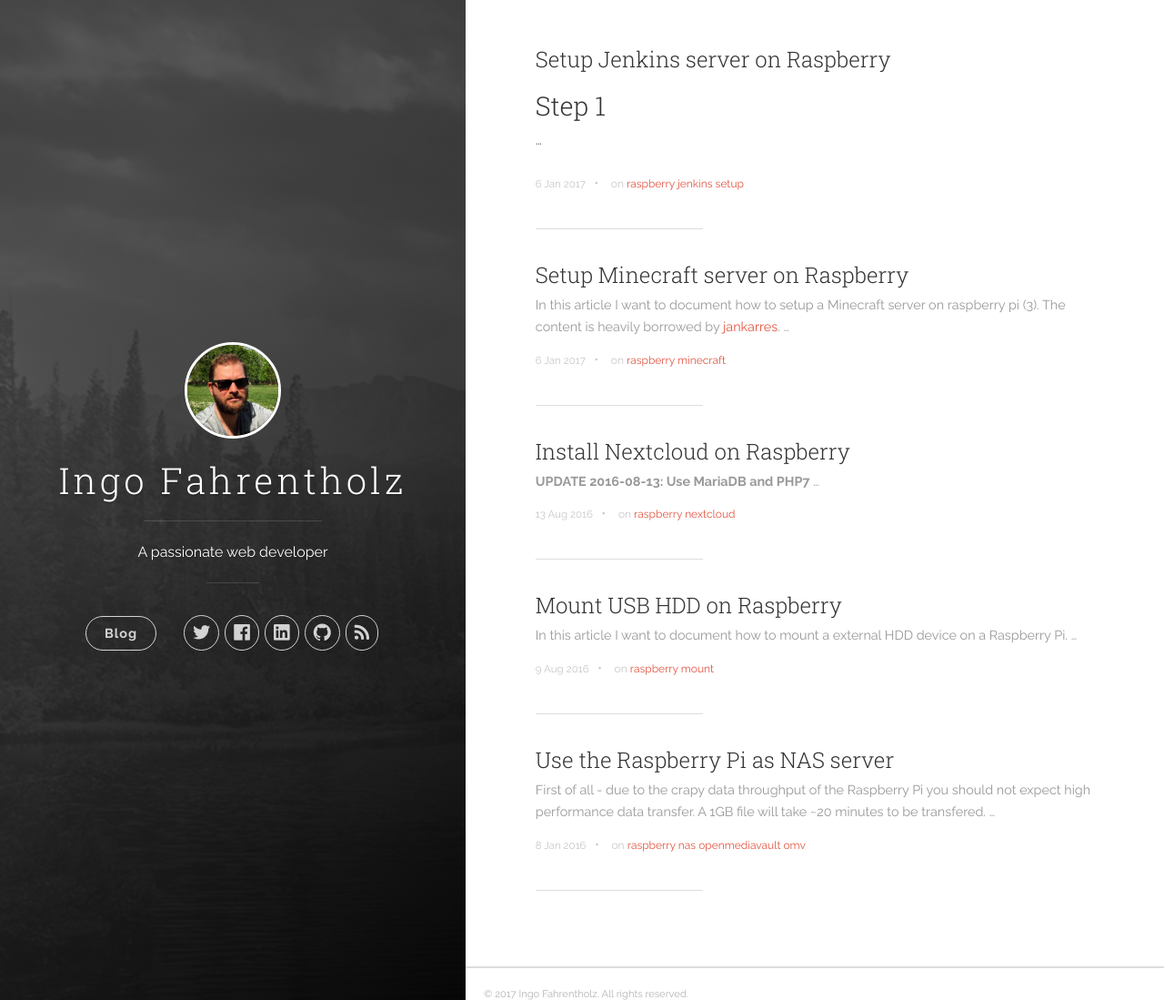
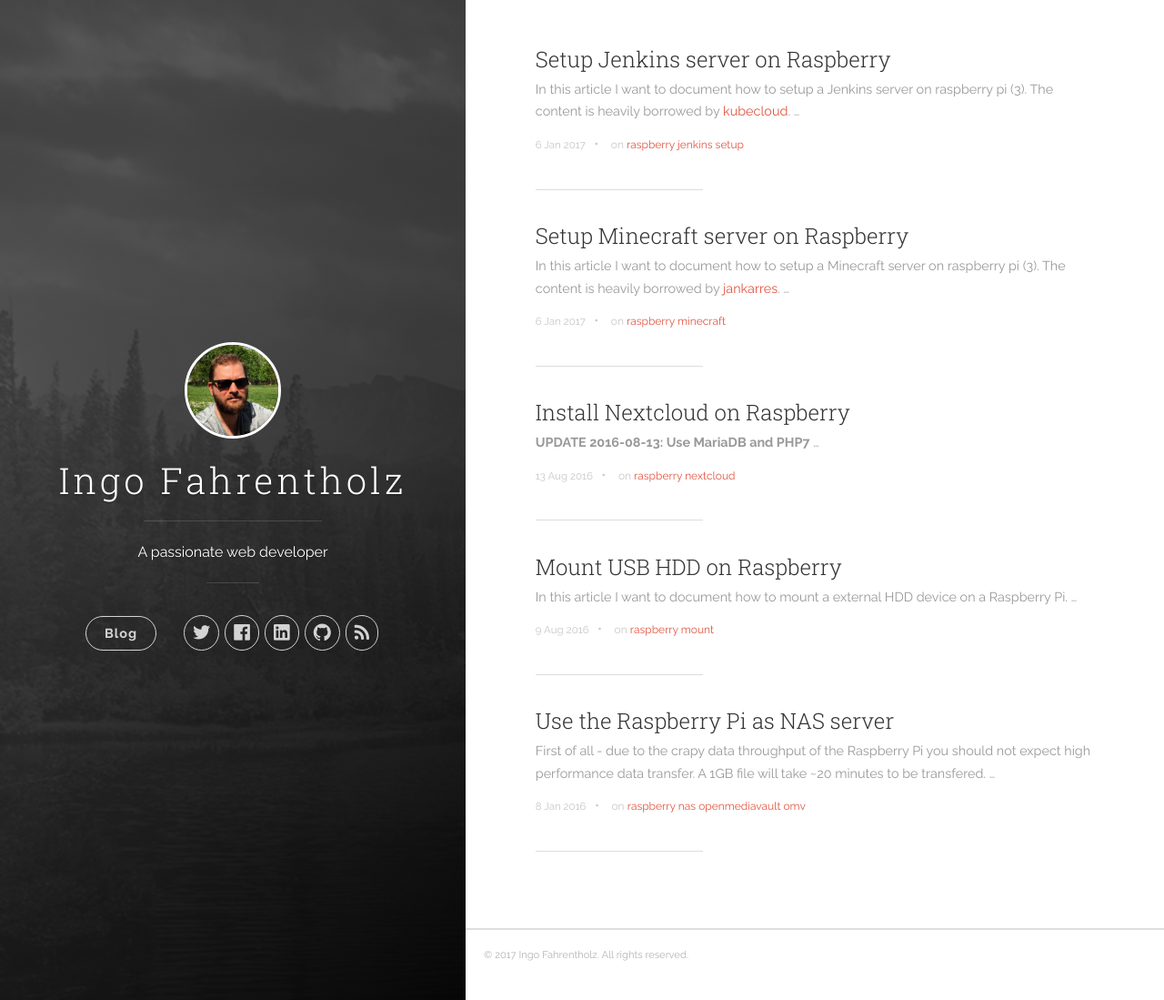
Before and after one commit to ifahrentholz/ifahrentholz.github.io, a Jekyll site: the page built from index.html, in a window 1280 px wide and 1099 px high. Shown: the whole window at 91% size. Built offline with Jekyll 4.4.1, drawn with Linux system fonts in a browser that asks for light colours; nearby versions of some CDN libraries; the list of posts is cut into pages by our own code.

Commit message:
Add description text

```diff
--- a/_posts/2017-02-12-setup-jenkins-on-raspberry.md
+++ b/_posts/2017-02-12-setup-jenkins-on-raspberry.md
@@ -4,6 +4,10 @@ date:   2017-01-06
 categories: [raspberry, jenkins]
 tags: [raspberry, jenkins, setup]
 ---
+
+In this article I want to document how to setup a Jenkins server on raspberry pi (3).
+The content is heavily borrowed by [kubecloud](http://kubecloud.io/guide-install-jenkins-on-rpi/).
+
 
 ### Step 1
 
```
